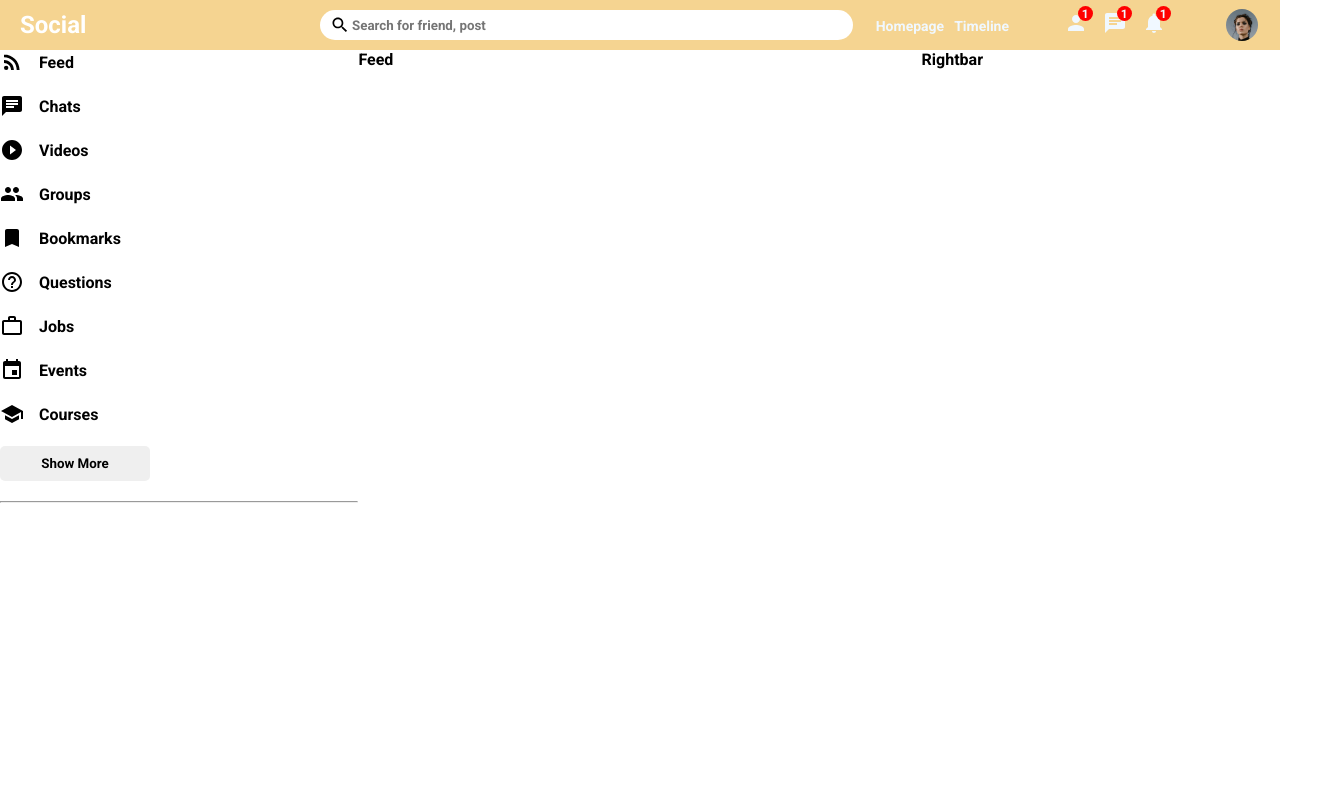
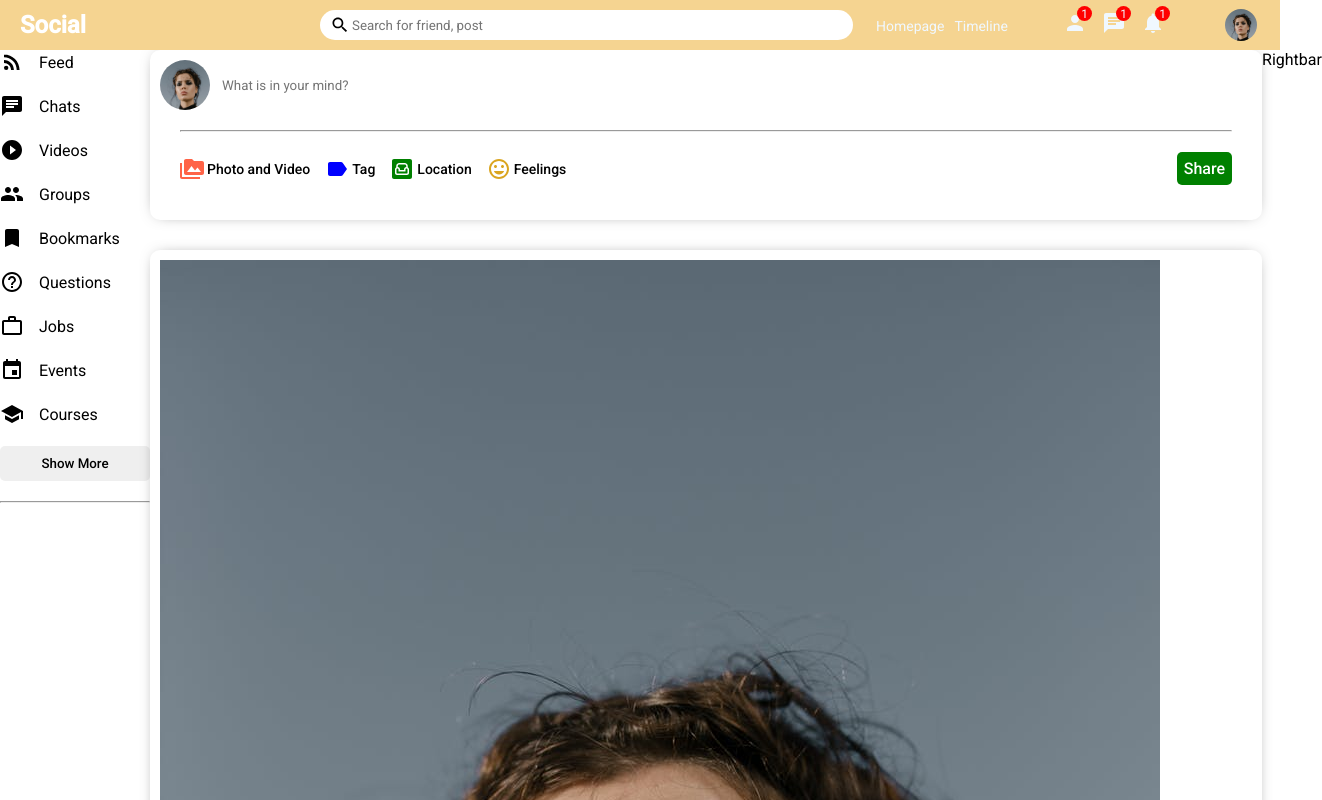
Before and after one commit to Jeungbin/chat-app-MERN_react_part, a React (Create React App) app: page / in a window 1280 px wide. Shown: the top 800 px of the page, 1322 px wide, since content can reach past the window. Built offline with nearby package versions, Linux system fonts and the light colour scheme.

Commit message:
Feed (Share, Post Components)

```diff
--- a/public/index.html
+++ b/public/index.html
@@ -9,8 +9,8 @@
     />
 
     <link rel="preconnect" href="https://fonts.googleapis.com">
-    <link rel="preconnect" href="https://fonts.gstatic.com" crossorigin>
-    <link href="https://fonts.googleapis.com/css2?family=Roboto:wght@700&display=swap" rel="stylesheet">
+<link rel="preconnect" href="https://fonts.gstatic.com" crossorigin>
+<link href="https://fonts.googleapis.com/css2?family=Roboto:ital,wght@0,300;0,400;0,500;1,100;1,300;1,400;1,500&display=swap" rel="stylesheet">
     <link rel="stylesheet" href="style.css">
     <title>Social App</title>
   </head>
--- a/src/components/feed/Feed.jsx
+++ b/src/components/feed/Feed.jsx
@@ -1,7 +1,12 @@
+import Post from '../post/Post'
+import Share from '../share/Share'
 import "./feed.css"
 
 export default function Feed() {
   return (
-    <div className='feed'>Feed</div>
+    <div className='feed'>
+      <Share/>
+      <Post/>
+    </div>
   )
 }
--- /dev/null
+++ b/src/components/post/Post.jsx
@@ -0,0 +1,35 @@
+import "./post.css"
+import MoreVertIcon from '@mui/icons-material/MoreVert';
+export default function Post() {
+  return (
+    <div className='post'>
+      <div className="postWrapper">
+        <div className="postTop">
+          <div className="postTopLeft">
+        <img src="/assets/person/1.jpeg" alt="" className="postProfileOmg" />
+        <span className="postUsername">Han</span>
+        <span className="postDate">8 Min Age</span>
+        </div>
+        <div className="postTopRight">
+          <MoreVertIcon/>
+        </div>
+        </div>
+
+        <div className="postCenter">
+          <span className="postText">ok</span>
+          <img className='postImg' src="/assets/post/1.jpeg" alt="" />
+        </div>
+        <div className="postBottom">
+          <div className="postBottomLeft">
+          <img className="likeIcon" src="assets/like.png"  alt="" />
+            <img className="likeIcon" src="assets/heart.png" alt="" />
+            <span className="postLikeCounter">people like it</span>
+          </div>
+          <div className="postBottomRight">
+          <span className="postCommentText">11 comments</span>
+          </div>
+        </div>
+      </div>
+    </div>
+  )
+}
--- /dev/null
+++ b/src/components/post/post.css
@@ -0,0 +1,78 @@
+.post {
+    width: 100%;
+    border-radius: 10px;
+    -webkit-box-shadow: 0px 0px 16px -8px rgba(0, 0, 0, 0.68);
+    box-shadow: 0px 0px 16px -8px rgba(0, 0, 0, 0.68);
+    margin: 30px 0;
+  }
+
+  .postWrapper {
+    padding: 10px;
+  }
+
+  .postTop {
+    display: flex;
+    align-items: center;
+    justify-content: space-between;
+  }
+
+  .postTopLeft {
+    display: flex;
+    align-items: center;
+  }
+
+  .postProfileImg {
+    width: 32px;
+    height: 32px;
+    border-radius: 50%;
+    object-fit: cover;
+  }
+
+  .postUsername {
+    font-size: 15px;
+    font-weight: 500;
+    margin: 0 10px;
+  }
+
+  .postDate{
+      font-size: 12px;
+  }
+
+  .postCenter{
+      margin: 20px 0;
+  }
+
+  .postImg{
+      margin-top: 20px;
+      width: 100%;
+      max-height: 500px;
+      object-fit: contain;
+  }
+
+  .postBottom{
+      display: flex;
+      align-items: center;
+      justify-content: space-between;
+  }
+
+  .postBottomLeft{
+      display: flex;
+      align-items: center;
+  }
+
+  .likeIcon{
+      width: 24px;
+      height: 24px;
+      margin-right: 5px;
+      cursor: pointer;
+  }
+
+  .postLikeCounter{
+      font-size: 15px;
+  }
+
+  .postCommentText{
+      cursor: pointer;
+      border-bottom: 1px dashed gray;
+      font-size: 15px;
+  }
--- /dev/null
+++ b/src/components/share/Share.jsx
@@ -0,0 +1,39 @@
+import "./share.css"
+import PermMediaIcon from '@mui/icons-material/PermMedia';
+import LabelIcon from '@mui/icons-material/Label';
+import LivingIcon from '@mui/icons-material/Living';
+import InsertEmoticonIcon from '@mui/icons-material/InsertEmoticon';
+export default function Share() {
+  return (
+    <div className='share'>
+        <div className="shareWrapper">
+            <div className="shareTop">
+                <img src="/assets/person/1.jpeg" alt="" className="shareProfileImg" />
+                <input placeholder='What is in your mind?' className="shareInput" />
+            </div>
+            <hr className="shareHr" />
+            <div className="shareBottom">
+                <div className="shareOptions">
+                <div className="shareOption">
+                    <PermMediaIcon htmlColor='tomato' className='shareIcon'/>
+                    <span className='shareOptionText'>Photo and Video</span>
+                </div>
+                <div className="shareOption">
+                    <LabelIcon htmlColor='blue' className='shareIcon'/>
+                    <span className='shareOptionText'>Tag</span>
+                </div>
+                <div className="shareOption">
+                    <LivingIcon htmlColor='green' className='shareIcon'/>
+                    <span className='shareOptionText'>Location</span>
+                </div>
+                <div className="shareOption">
+                    <InsertEmoticonIcon htmlColor='goldenrod' className='shareIcon'/>
+                    <span className='shareOptionText'>Feelings</span>
+                </div>
+                </div>
+                <buttin className="shareButton">Share</buttin>
+            </div>
+        </div>
+    </div>
+  )
+}
--- /dev/null
+++ b/src/components/share/share.css
@@ -0,0 +1,76 @@
+.share {
+    width: 100%;
+    height: 170px;
+    border-radius: 10px;
+    -webkit-box-shadow: 0px 0px 16px -8px rgba(0, 0, 0, 0.68);
+    box-shadow: 0px 0px 16px -8px rgba(0, 0, 0, 0.68);
+  }
+
+  .shareWrapper {
+    padding: 10px;
+  }
+
+  .shareTop {
+    display: flex;
+    align-items: center;
+  }
+
+  .shareProfileImg {
+    width: 50px;
+    height: 50px;
+    border-radius: 50%;
+    object-fit: cover;
+    margin-right: 10px;
+  }
+
+  .shareInput {
+    border: none;
+    width: 80%;
+  }
+
+  .shareInput:focus {
+    outline: none;
+  }
+
+  .shareHr {
+    margin: 20px;
+  }
+
+  .shareBottom {
+    display: flex;
+    align-items: center;
+    justify-content: space-between;
+  }
+
+  .shareOptions{
+      display: flex;
+      margin-left: 20px;
+  }
+
+  .shareOption{
+      display: flex;
+      align-items: center;
+      margin-right: 15px;
+      cursor: pointer;
+  }
+
+  .shareIcon{
+      font-size: 18px;
+      margin-right: 3px;
+  }
+
+  .shareOptionText{
+      font-size: 14px;
+      font-weight: 500;
+  }
+
+  .shareButton{
+      border: none;
+      padding: 7px;
+      border-radius: 5px;
+      background-color: green;
+      font-weight: 500;
+      margin-right: 20px;
+      cursor: pointer;
+      color: white;
+  }
--- a/src/components/sidebar/sidebar.css
+++ b/src/components/sidebar/sidebar.css
@@ -1,9 +1,12 @@
-.sidebar{
+.sidebar {
     flex: 3;
     height: calc(100vh - 50px);
     overflow-y: scroll;
+    position: sticky;
+    top: 50px;
   }
-::-webkit-scrollbar{
+
+  ::-webkit-scrollbar {
     width: 5px;
   }
   ::-webkit-scrollbar-track {
@@ -12,21 +15,28 @@
   ::-webkit-scrollbar-thumb {
     background-color: rgb(179, 179, 179);
   }
-.sidebarList{
+
+  .sidebarWrapper {
+    padding: 20px;
+  }
+
+  .sidebarList {
     padding: 0;
     margin: 0;
     list-style: none;
   }
 
-.sidebarListItem{
+  .sidebarListItem {
     display: flex;
     align-items: center;
     margin-bottom: 20px;
   }
-.sidebarIcon{
+
+  .sidebarIcon {
     margin-right: 15px;
   }
-.sidebarButton{
+
+  .sidebarButton {
     width: 150px;
     border: none;
     padding: 10px;
@@ -34,23 +44,12 @@
     font-weight: 500;
   }
 
-.sidebarHr{
+  .sidebarHr {
     margin: 20px 0;
   }
+
   .sidebarFriendList {
     padding: 0;
     margin: 0;
     list-style: none;
   }
-.sidebarFriend{
-    display: flex;
-    align-items: center;
-    list-style: none;
-}
-
-.sidebarFriendImg{
-    width: 32px;
-    height: 32px;
-    border-radius: 50%;
-    object-fit: cover;
-}
```
Lines whose indentation alone changed are shown as unchanged.
